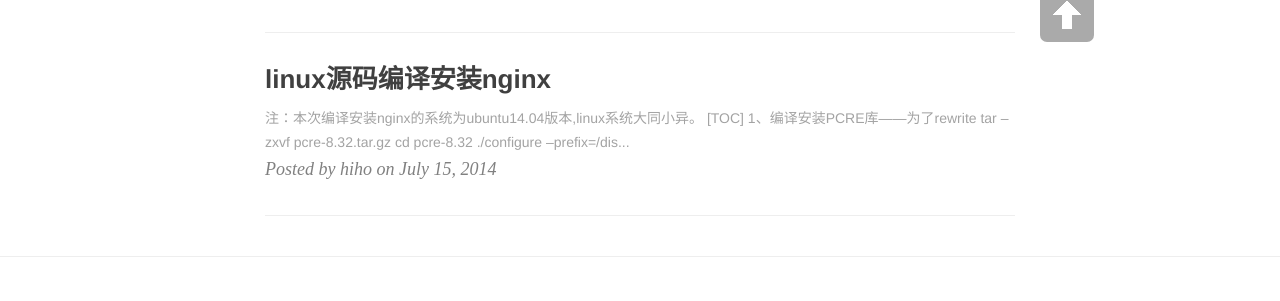
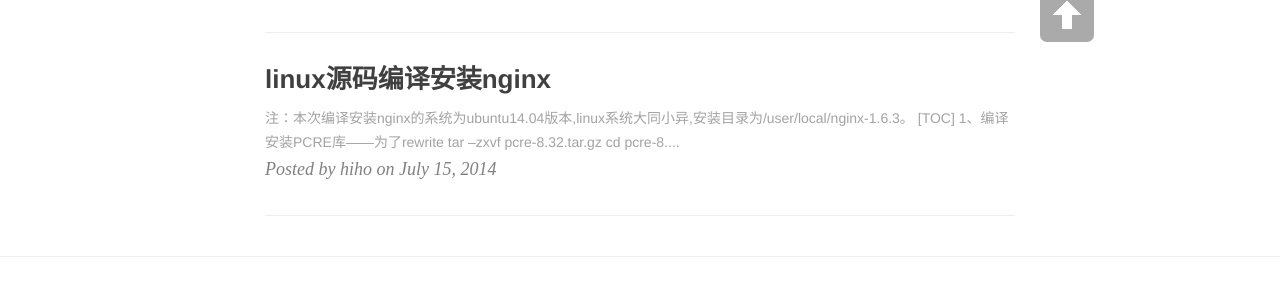
Before and after one commit to hihozhou/hihoZhou.github.io, a Jekyll site: the page built from index.html, in a window 1280 px wide. Shown: the part 828-1129 px from the top of the page. Built offline with Jekyll 4.4.1, drawn with Linux system fonts in a browser that asks for light colours; nearby versions of some CDN libraries; the list of posts is cut into pages by our own code.

Commit message:
Update 2014-07-15-nginx.md
更改目录

```diff
--- a/_posts/2014-07-15-nginx.md
+++ b/_posts/2014-07-15-nginx.md
@@ -8,7 +8,7 @@
 
 ---
 
-注：本次编译安装nginx的系统为ubuntu14.04版本,linux系统大同小异。
+注：本次编译安装nginx的系统为ubuntu14.04版本,linux系统大同小异,安装目录为/user/local/nginx-1.6.3。
 
 
 
@@ -20,7 +20,7 @@
 
 - tar –zxvf pcre-8.32.tar.gz
 - cd pcre-8.32
-- ./configure --prefix=/disk2/wdlinux/pcre-8.32
+- ./configure --prefix=/user/local/pcre-8.32
 - make
 - make install
 
@@ -30,10 +30,10 @@
 
 ##2、安装zlib库——为了gzip压缩
 
-- mkdir /disk2/wdlinux/zlib-1.2.8
+- mkdir /user/local/zlib-1.2.8
 - tar –zxvf zlib-1.2.8.tar.gz
 - cd zlib-1.2.8
-- ./configure --prefix=/disk2/wdlinux/zlib-1.2.8
+- ./configure --prefix=/user/local/zlib-1.2.8
 - make
 - make install
 
@@ -45,7 +45,7 @@
 - openssl下载地址
 - tar -zxvf openssl-1.0.2a.tar.gz
 - cd openssl-1.0.2a
-- ./config --prefix=/disk2/wdlinux/openssl-1.0.2
+- ./config --prefix=/user/local/openssl-1.0.2
 - make
 - make install
 
@@ -53,14 +53,14 @@
 - nginx下载地址
 - tar -zxvf nginx-1.6.3.tar.gz
 - cd nginx-1.6.3
-- ./configure --prefix=/disk2/wdlinux/nginx-1.6.3 --with-pcre=../pcre-8.32 --with-zlib=../zlib-1.2.8 --with-openssl=/disk2/wdlinux/openssl-1.0.2
+- ./configure --prefix=/user/local/nginx-1.6.3 --with-pcre=../pcre-8.32 --with-zlib=../zlib-1.2.8 --with-openssl=/user/local/openssl-1.0.2
 - make
 - make install
 
 
 
 ## 5、启动nginx
-- sudo /disk2/wdlinux/nginx-1.6.3/sbin/nginx -c /disk2/wdlinux/nginx-1.6.3/conf/nginx.conf
+- sudo /user/local/nginx-1.6.3/sbin/nginx -c /user/local/nginx-1.6.3/conf/nginx.conf
 
 
 
```
